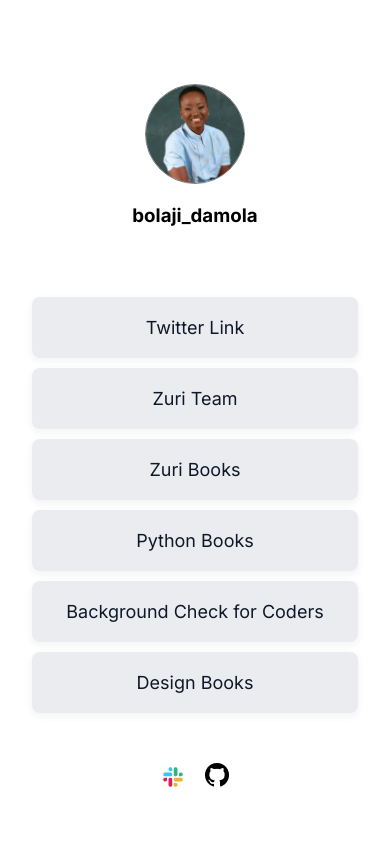
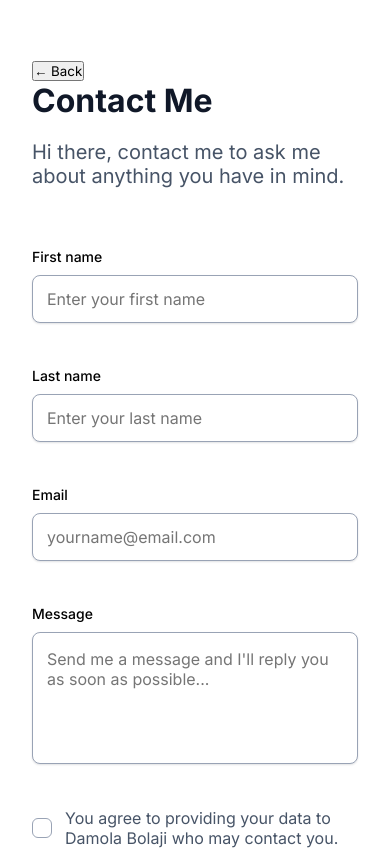
Before and after one commit to damolabolaji/HNGi9-stage01, a React (Create React App) app: page /contact in a window 390 px wide. Shown: the top 850 px of the page. Built offline with nearby package versions, Linux system fonts and the light colour scheme.

Commit message:
feat: Created React-router route to Contact page. style: added Link button on MenuLinks.js that redirects to Contact page

```diff
--- a/src/App.js
+++ b/src/App.js
@@ -20,13 +20,14 @@ function App() {
   return (
     <div className="App">
       <div className="content">
-        {/* <Routes>
+        <Routes>
             <Route path='/' element= {<Home/>} />
-        </Routes> */}
+            <Route path='/contact' element= {<Contact/>} />
+        </Routes>
 
-        <Home/>
+        {/* <Home/>
 
-        <Contact/>
+        <Contact/> */}
 
         <Footer />
 
--- a/src/Contact.js
+++ b/src/Contact.js
@@ -75,6 +75,12 @@ const Contact = () => {
 
         <div className="contactForm">
 
+            <button><span> &larr;</span> Back </button>
+
+            {/* <div className="container">
+                {Object.keys(formErrors).length === 0 && isSubmit ? (<div className="form-success">Signed in successfully</div>) : null }
+            </div> */}
+
         <h1>Contact Me</h1>
         <p>Hi there, contact me to ask me about anything you have in mind.</p>
       <form id="my-form" onSubmit={handleSubmit}>
--- a/src/MenuLinks.js
+++ b/src/MenuLinks.js
@@ -1,4 +1,4 @@
-
+import { Link } from 'react-router-dom'
 
 
 const MenuLinks = () => {
@@ -11,6 +11,7 @@ const MenuLinks = () => {
             <a href="https://books.zuri.team/python-for-beginners?ref_id=damolabolaji" target="_blank" title="The best Python books for a quality price. This is an affiliate link." id="book__python">Python Books</a>
             <a href="https://background.zuri.team"  target="_blank"  title="Hiring remote workers? No problem. We offer background checks services for all hires on your behalf." id="pitch">Background Check for Coders</a>
             <a href="https://books.zuri.team/design-rules" target="_blank" title="Click here to get a free dowmload of Zuri's design book" id="book__design">Design Books</a>
+            <Link id='contact' to="/contact">Contact Me</Link>
         </div>
 
     );
--- a/src/index.css
+++ b/src/index.css
@@ -328,6 +328,7 @@ display: block;
 }
 
 
+
 /* form validation */
 small {
   font-size: 14px;
@@ -341,6 +342,14 @@ small {
 
 .error-two{
   border: 1px solid #F83F23;
+}
+
+.form-success {
+  width: 150px;
+  height: 20px;
+  background-color: white;
+  border: 1px solid #1570EF;
+  margin: 0 auto;
 }
 
 
@@ -377,7 +386,7 @@ width: 150px;
   /* -------contact form-------- */
 
   .contactForm{
-    padding: 0 32px;
+    padding: 60px 32px 80px;
     margin: auto;
     min-width: 320px;
   }
```
